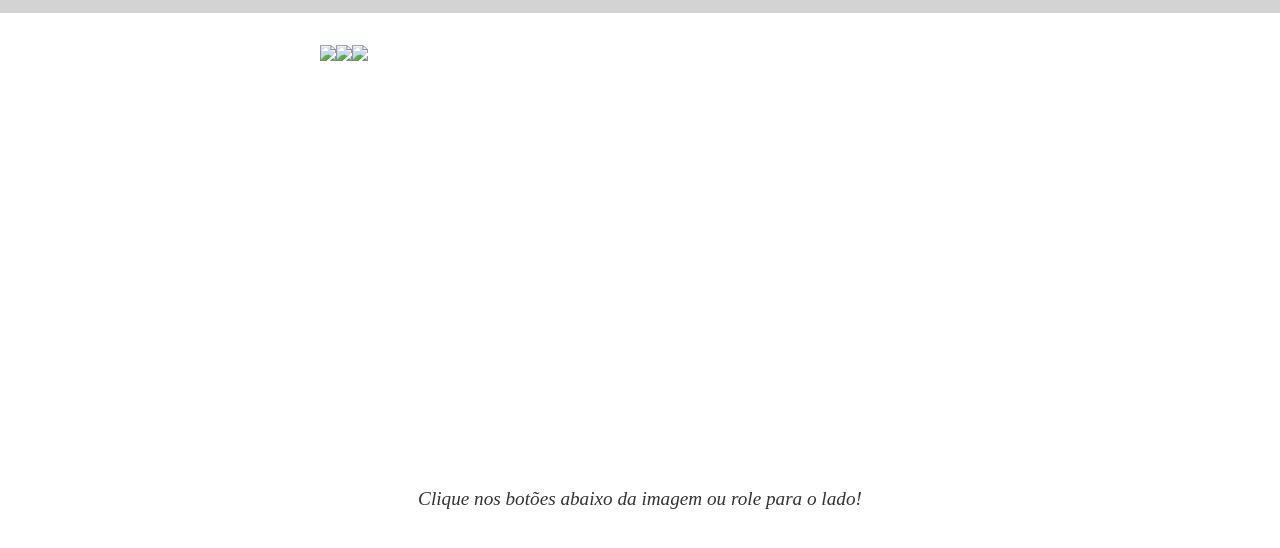
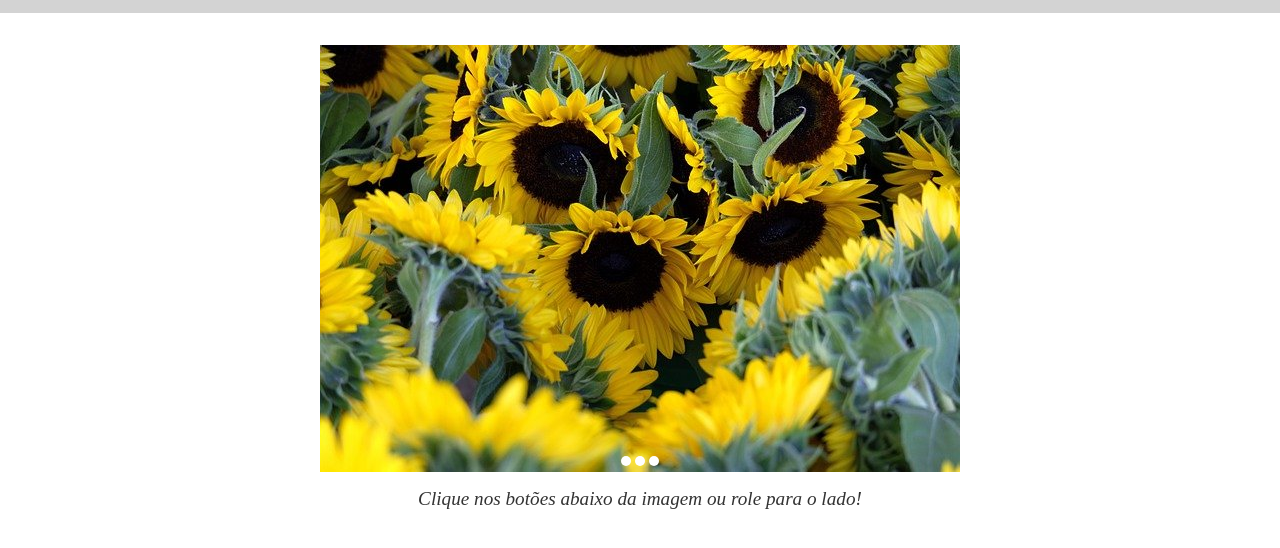
Before and after one commit to mariasilvaesmeraldino/image-slider, a plain HTML site: page index.html in a window 1280 px wide. Shown: the part 56-604 px from the top of the page. Drawn offline with Linux system fonts and the light colour scheme.

Commit message:
Correção dos caminhos das imagens

```diff
--- a/index.html
+++ b/index.html
@@ -20,9 +20,9 @@
             <span id="slider-image-2"></span>
             <span id="slider-image-3"></span>
             <div class="image-container">
-                <img src="img1.jpg" class="slider-image">
-                <img src="img2.jpg" class="slider-image">
-                <img src="img3.jpg" class="slider-image">
+                <img src="images/img1.jpg" class="slider-image">
+                <img src="images/img2.jpg" class="slider-image">
+                <img src="images/img3.jpg" class="slider-image">
             </div>
             <div class="button-container">
                 <a href="#slider-image-1" class="slider-button"></a>
```
